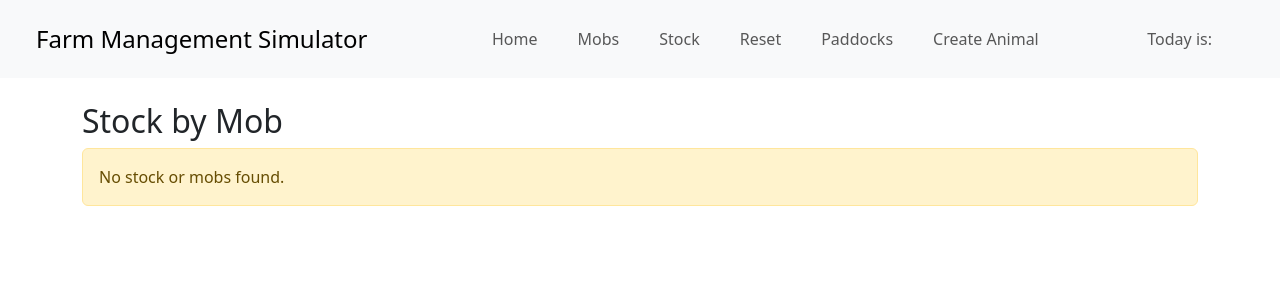
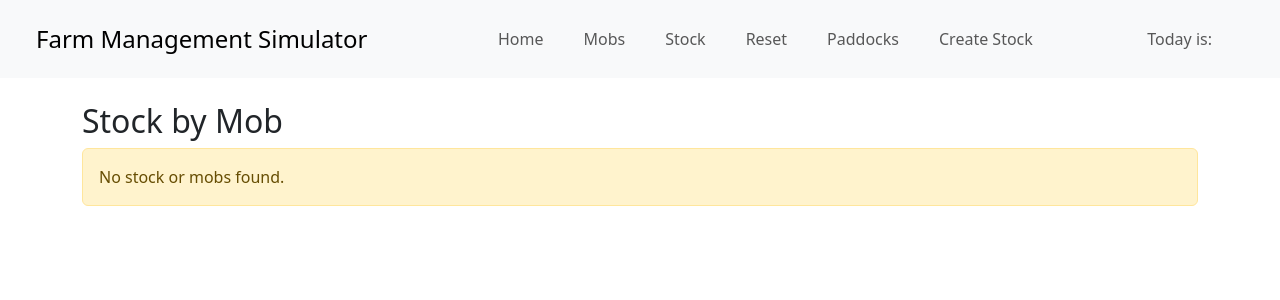
Before and after one commit to splenwilz/fms-simulator, a Flask app: template templates/stock.html in a window 1280 px wide. Shown: the top 300 px of the page. Run offline with Flask 3, Linux system fonts and the light colour scheme; the template is opened without the code that fills it, so the values that code supplies are empty.

Commit message:
fix: removed simulator_state and replaced animal with stock; also removed animal tables.

```diff
--- a/app.py
+++ b/app.py
@@ -69,6 +69,9 @@ def reset():
                 print(f"Error executing query: {qstr}\nError: {e}")
                 # Handle the error (log, flash message, etc.)
 
+    # Reset the session variable for days passed
+    session['num_clicks'] = 0
+
     # Ensure the current date is reset properly
     get_date()
 
@@ -80,10 +83,10 @@ def mobs():
     """List the mob details (including the number of stock)."""
     cursor = getCursor()
     qstr = """
-    SELECT m.id, m.name, p.name AS paddock_name, COUNT(a.id) AS num_stock
+    SELECT m.id, m.name, p.name AS paddock_name, COUNT(s.id) AS num_stock
     FROM mobs m
     INNER JOIN paddocks p ON m.paddock_id = p.id
-    LEFT JOIN animals a ON m.id = a.mob_id  -- Count animals in each mob
+    LEFT JOIN stock s ON m.id = s.mob_id  -- Count stock in each mob
     GROUP BY m.id, m.name, p.name
     ORDER BY m.name;
     """
@@ -91,6 +94,7 @@ def mobs():
     mobs = cursor.fetchall()  # Fetch results as tuples
 
     return render_template("mobs.html", mobs=mobs)
+
 
 @app.route("/create_mob", methods=["GET", "POST"])
 def create_mob():
@@ -135,45 +139,6 @@ def create_mob():
         flash("Mob created successfully!", "success")
         return redirect(url_for("mobs"))
 
-
-# @app.route("/update_mob/<int:mob_id>", methods=["GET", "POST"])
-# def update_mob(mob_id):
-#     """Update an existing mob."""
-#     cursor = getCursor()
-
-#     if request.method == "GET":
-#         # Fetch mob details to pre-fill the form
-#         qstr = "SELECT id, name, paddock_id FROM mobs WHERE id = %s"
-#         cursor.execute(qstr, (mob_id,))
-#         mob = cursor.fetchone()
-
-#         # Fetch all paddocks
-#         qstr = "SELECT id, name FROM paddocks"
-#         cursor.execute(qstr)
-#         paddocks = cursor.fetchall()
-
-#         if mob is None:
-#             flash("Mob not found!", "danger")
-#             return redirect(url_for("mobs"))
-
-#         return render_template("update_mob.html", mob=mob, paddocks=paddocks)
-
-#     if request.method == "POST":
-#         mob_name = request.form.get("mob_name")
-#         paddock_id = request.form.get("paddock_id")
-
-#         # Validate inputs
-#         if not mob_name or not paddock_id:
-#             flash("All fields are required!", "danger")
-#             return redirect(url_for("update_mob", mob_id=mob_id))
-
-#         # Update mob in the database
-#         qstr = "UPDATE mobs SET name = %s, paddock_id = %s WHERE id = %s"
-#         cursor.execute(qstr, (mob_name, paddock_id, mob_id))
-#         db_connection.commit()
-
-#         flash("Mob updated successfully!", "success")
-#         return redirect(url_for("mobs"))
 
 
 @app.route("/update_mob/<int:mob_id>", methods=["GET", "POST"])
@@ -224,16 +189,24 @@ def update_mob(mob_id):
 
 @app.route("/delete_mob/<int:mob_id>", methods=["POST"])
 def delete_mob(mob_id):
-    """Delete a mob from the database."""
+    """Delete a mob and any associated stock entries from the database."""
     cursor = getCursor()
 
-    # Delete the mob from the database
+    # First, delete stock entries associated with the mob
+    qstr = "DELETE FROM stock WHERE mob_id = %s"
+    cursor.execute(qstr, (mob_id,))
+
+    # Then, delete the mob itself
     qstr = "DELETE FROM mobs WHERE id = %s"
     cursor.execute(qstr, (mob_id,))
     db_connection.commit()
 
-    flash("Mob deleted successfully!", "success")
+    # Flash a success message
+    flash("Mob and associated stock entries deleted successfully!", "success")
+
+    # Redirect back to the mobs listing page
     return redirect(url_for("mobs"))
+
 
 @app.route("/paddocks", methods=["GET", "POST"])
 def paddocks():
@@ -243,12 +216,10 @@ def paddocks():
     # Set the simulator's start date as a date object
     start_date = datetime(2024, 10, 29).date()
 
-    # Fetch the number of days passed (clicks) from the database
-    cursor.execute("SELECT days_passed FROM simulator_state LIMIT 1")
-    result = cursor.fetchone()
-    num_clicks = result['days_passed'] if result else 0
+    # Initialize or retrieve the number of days passed (clicks) from the session
+    num_clicks = session.get('num_clicks', 0)
 
-    # Get the current simulated date by adding the number of clicks to the start date
+    # Calculate the current simulated date
     curr_date = start_date + timedelta(days=num_clicks)
 
     if request.method == "POST":
@@ -256,22 +227,16 @@ def paddocks():
         num_clicks += 1
         curr_date = start_date + timedelta(days=num_clicks)
 
-        # Update the session for immediate UI feedback (optional)
+        # Update the session for persistent tracking
         session['num_clicks'] = num_clicks
-
-        # Update the database with the new number of clicks
-        cursor.execute("""
-            UPDATE simulator_state SET days_passed = %s
-            WHERE id = 1
-        """, (num_clicks,))
 
         # Fetch paddocks and their associated mobs and stock
         qstr = """
         SELECT p.id, p.area, p.total_dm, p.dm_per_ha,
-               IFNULL(COUNT(a.id), 0) AS num_stock
+               IFNULL(COUNT(s.id), 0) AS num_stock
         FROM paddocks p
         LEFT JOIN mobs m ON m.paddock_id = p.id
-        LEFT JOIN animals a ON a.mob_id = m.id
+        LEFT JOIN stock s ON s.mob_id = m.id
         GROUP BY p.id
         """
         cursor.execute(qstr)
@@ -279,8 +244,8 @@ def paddocks():
 
         # Update pasture values for each paddock
         for paddock in paddocks:
-            num_stock = paddock['num_stock']  # Number of animals (stock)
-            consumption = num_stock * stock_consumption_rate  # Consumption by animals
+            num_stock = paddock['num_stock']  # Number of stock in the paddock
+            consumption = num_stock * stock_consumption_rate  # Consumption by stock
 
             # Ensure total_dm is not None, initialize it to 0 if it's None
             total_dm = paddock['total_dm'] if paddock['total_dm'] is not None else 0
@@ -288,17 +253,16 @@ def paddocks():
             new_total_dm = total_dm + pasture_growth_rate - consumption  # Update Total DM
 
             # Print calculation details
-            calculation_details = []
-            calculation_details.append({
+            calculation_details = {
                 'paddock_name': paddock['id'],
                 'starting_dm': total_dm,
                 'growth': pasture_growth_rate,
                 'consumption': consumption,
                 'new_total_dm': new_total_dm
-            })
+            }
             print(calculation_details)
 
-            # Update the paddock in the database with the new total_dm and dm_per_ha
+            # Update the paddock in the database with the new total_dm
             cursor.execute("""
                 UPDATE paddocks
                 SET total_dm = %s
@@ -309,11 +273,11 @@ def paddocks():
     qstr = """
     SELECT p.id, p.name AS paddock_name,
            IFNULL(m.name, 'No Mob') AS mob_name,
-           COUNT(a.id) AS num_stock,
+           COUNT(s.id) AS num_stock,
            p.area, p.dm_per_ha, p.total_dm
     FROM paddocks p
     LEFT JOIN mobs m ON m.paddock_id = p.id
-    LEFT JOIN animals a ON a.mob_id = m.id
+    LEFT JOIN stock s ON s.mob_id = m.id
     GROUP BY p.id
     ORDER BY p.name;
     """
@@ -330,32 +294,6 @@ def paddocks():
 
 
 
-# @app.route("/create_paddock", methods=["GET", "POST"])
-# def create_paddock():
-#     """Create a new paddock."""
-#     cursor = getCursor()
-
-#     if request.method == "GET":
-#         return render_template("create_paddock.html")
-
-#     if request.method == "POST":
-#         paddock_name = request.form.get("paddock_name")
-#         area = request.form.get("area")
-#         dm_per_ha = request.form.get("dm_per_ha")
-
-#         # Validate inputs
-#         if not paddock_name or not area or not dm_per_ha:
-#             flash("All fields are required!", "danger")
-#             return redirect(url_for("create_paddock"))
-
-#         # Insert paddock into the database
-#         qstr = "INSERT INTO paddocks (name, area, dm_per_ha, total_dm) VALUES (%s, %s, %s, %s)"
-#         total_dm = float(area) * float(dm_per_ha)
-#         cursor.execute(qstr, (paddock_name, area, dm_per_ha, total_dm))
-#         db_connection.commit()
-
-#         flash("Paddock created successfully!", "success")
-#         return redirect(url_for("paddocks"))
 
 
 
@@ -437,7 +375,7 @@ def delete_paddock(paddock_id):
     """Delete a paddock."""
     cursor = getCursor()
 
-    # Check if the paddock has any associated mobs or animals
+    # Check if the paddock has any associated mobs or stock
     qstr = """
     SELECT COUNT(m.id) AS mob_count
     FROM mobs m
@@ -458,53 +396,57 @@ def delete_paddock(paddock_id):
     flash("Paddock deleted successfully.", "success")
     return redirect(url_for("paddocks"))
 
-
 @app.route("/stock")
 def stock():
-    """List the stock (animals) grouped by mob."""
+    """List the stock entries grouped by mob."""
     cursor = getCursor()
 
     # Fetch stock details
     qstr = """
     SELECT m.id AS mob_id, m.name AS mob_name, p.name AS paddock_name,
-           a.id AS animal_id, a.animal_name, a.dob AS dob, a.weight AS animal_weight
+           s.id AS stock_id, s.dob AS dob, s.weight AS stock_weight
     FROM mobs m
     INNER JOIN paddocks p ON m.paddock_id = p.id
-    LEFT JOIN animals a ON m.id = a.mob_id
+    LEFT JOIN stock s ON m.id = s.mob_id
     ORDER BY m.name;
     """
     cursor.execute(qstr)
     mob_data = cursor.fetchall()
 
+    # Convert curr_date to a date object if it's a datetime
     curr_date = session.get('curr_date', datetime.today())
     if isinstance(curr_date, datetime):
-        curr_date = curr_date.date()  # Convert curr_date to date
+        curr_date = curr_date.date()
 
     mob_stock = {}
     for mob in mob_data:
         mob_id = mob['mob_id']
-        dob = mob['dob']  # Get the date of birth of the animal
-        animal_age = (curr_date - dob).days // 365 if dob else None  # Age in years
+        dob = mob['dob']
+
+        # Ensure dob is a date object before calculating the age
+        if dob and isinstance(dob, datetime):
+            dob = dob.date()
+
+        stock_age = (curr_date - dob).days // 365 if dob else None  # Age in years
 
         if mob_id not in mob_stock:
             mob_stock[mob_id] = {
                 'name': mob['mob_name'],
                 'paddock_name': mob['paddock_name'],
-                'animals': [],
+                'stock_entries': [],
                 'total_weight': 0,  # Initialize total weight
-                'num_stock': 0      # Initialize number of animals (stock)
+                'num_stock': 0      # Initialize number of stocks
             }
 
-        if mob['animal_id']:  # Ensure there's an actual animal record
-            mob_stock[mob_id]['animals'].append({
-                'animal_id': mob['animal_id'],
-                'animal_name': mob['animal_name'],
-                'animal_age': animal_age,
-                'animal_weight': mob['animal_weight']
+        if mob['stock_id']:  # Ensure there's an actual stock record
+            mob_stock[mob_id]['stock_entries'].append({
+                'stock_id': mob['stock_id'],
+                'stock_age': stock_age,
+                'stock_weight': mob['stock_weight']
             })
 
-            # Update total weight and number of animals for this mob
-            mob_stock[mob_id]['total_weight'] += mob['animal_weight']
+            # Update total weight and number of stock entries for this mob
+            mob_stock[mob_id]['total_weight'] += mob['stock_weight']
             mob_stock[mob_id]['num_stock'] += 1
 
     # Calculate the average weight for each mob
@@ -512,33 +454,11 @@ def stock():
         if mob['num_stock'] > 0:
             mob['avg_weight'] = mob['total_weight'] / mob['num_stock']  # Calculate average
         else:
-            mob['avg_weight'] = None  # No animals, so no average weight
+            mob['avg_weight'] = None  # No stock, so no average weight
 
     return render_template("stock.html", mob_stock=mob_stock)
 
-@app.route("/edit_paddock", methods=["GET","POST"])
 
-def edit_paddock():
-    """Edit a paddock details"""
-    if request.method == "POST":
-        paddock_id = request.form.get("paddock_id")
-        name = request.form.get("name")
-        area = request.form.get("area")
-        dm_per_ha = request.form.get("dm_per_ha")
-        total_dm = request.form.get("total_dm")
-
-        cursor = getCursor()
-        qstr = f"UPDATE paddocks SET name='{name}', area={area}, dm_per_ha={dm_per_ha}, total_dm={total_dm} WHERE id={paddock_id};"
-        cursor.execute(qstr)
-        return redirect(url_for('paddocks'))
-
-    else:
-        paddock_id = request.args.get("id")
-        cursor = getCursor()
-        qstr = f"SELECT * FROM paddocks WHERE id={paddock_id};"
-        cursor.execute(qstr)
-        paddock = cursor.fetchone()
-        return render_template("edit_paddock.html", paddock=paddock)
 
 
 @app.route("/add_paddock", methods=["POST"])
@@ -578,10 +498,9 @@ def next_day():
     # Redirect back to the paddocks page
     return redirect(url_for('paddocks'))
 
-
-@app.route("/create_animal", methods=["GET", "POST"])
-def create_animal():
-    """Create a new animal in a mob."""
+@app.route("/create_stock", methods=["GET", "POST"])
+def create_stock():
+    """Create a new stock entry in a mob."""
     cursor = getCursor()
 
     # Handle GET request (display the form)
@@ -589,92 +508,98 @@ def create_animal():
         # Fetch all mobs to display in the dropdown
         cursor.execute("SELECT id, name FROM mobs")
         mobs = cursor.fetchall()
-        return render_template("create_animal.html", mobs=mobs)
+        return render_template("create_stock.html", mobs=mobs)
 
     # Handle POST request (form submission)
     if request.method == "POST":
         # Get form data
-        animal_name = request.form.get("animal_name")
         mob_id = request.form.get("mob_id")
         dob = request.form.get("dob")
         weight = request.form.get("weight")
 
         # Validate inputs
-        if not animal_name or not mob_id or not dob or not weight:
+        if not mob_id or not dob or not weight:
             flash("All fields are required!", "danger")
-            return redirect(url_for("create_animal"))
+            return redirect(url_for("create_stock"))
 
-        # Insert the new animal into the animals table
+        # Insert the new stock entry into the stock table
         qstr = """
-        INSERT INTO animals (animal_name, mob_id, dob, weight)
-        VALUES (%s, %s, %s, %s)
+        INSERT INTO stock (mob_id, dob, weight)
+        VALUES (%s, %s, %s)
         """
-        cursor.execute(qstr, (animal_name, mob_id, dob, weight))
+        cursor.execute(qstr, (mob_id, dob, weight))
 
         # Commit the transaction
         db_connection.commit()
 
         # Redirect to a confirmation or another page
-        flash("Animal created successfully!", "success")
+        flash("Stock entry created successfully!", "success")
         return redirect(url_for("mobs"))
 
 
-@app.route("/update_animal/<int:animal_id>", methods=["GET", "POST"])
-def update_animal(animal_id):
-    """Update an animal's details."""
+
+@app.route("/update_stock/<int:stock_id>", methods=["GET", "POST"])
+def update_stock(stock_id):
+    """Update a stock entry's details, including mob assignment."""
     cursor = getCursor()
 
     if request.method == "GET":
-        # Fetch the animal details to pre-fill the form
-        qstr = "SELECT id, animal_name, dob, weight FROM animals WHERE id = %s"
-        cursor.execute(qstr, (animal_id,))
-        animal = cursor.fetchone()
+        # Fetch the stock entry details to pre-fill the form
+        qstr = "SELECT id, mob_id, dob, weight FROM stock WHERE id = %s"
+        cursor.execute(qstr, (stock_id,))
+        stock = cursor.fetchone()
 
-        if animal is None:
-            flash("Animal not found!", "danger")
+        # Fetch all mobs to display in the dropdown
+        cursor.execute("SELECT id, name FROM mobs")
+        mobs = cursor.fetchall()
+
+        if stock is None:
+            flash("Stock entry not found!", "danger")
             return redirect(url_for("stock"))
 
-        return render_template("update_animal.html", animal=animal)
+        return render_template("update_stock.html", stock=stock, mobs=mobs)
 
     if request.method == "POST":
         # Get form data
-        animal_name = request.form.get("animal_name")
+        mob_id = request.form.get("mob_id")
         dob = request.form.get("dob")
         weight = request.form.get("weight")
 
         # Validate inputs
-        if not animal_name or not dob or not weight:
+        if not mob_id or not dob or not weight:
             flash("All fields are required!", "danger")
-            return redirect(url_for("update_animal", animal_id=animal_id))
+            return redirect(url_for("update_stock", stock_id=stock_id))
 
-        # Update the animal in the database
+        # Update the stock entry in the database
         qstr = """
-        UPDATE animals
-        SET animal_name = %s, dob = %s, weight = %s
+        UPDATE stock
+        SET mob_id = %s, dob = %s, weight = %s
         WHERE id = %s
         """
-        cursor.execute(qstr, (animal_name, dob, weight, animal_id))
+        cursor.execute(qstr, (mob_id, dob, weight, stock_id))
         db_connection.commit()
 
         # Flash success message
-        flash("Animal updated successfully!", "success")
+        flash("Stock entry updated successfully!", "success")
 
         # Redirect to the stock page
         return redirect(url_for("stock"))
 
 
-@app.route("/delete_animal/<int:animal_id>", methods=["POST"])
-def delete_animal(animal_id):
-    """Delete an animal from the database."""
+
+
+@app.route("/delete_stock/<int:stock_id>", methods=["POST"])
+def delete_stock(stock_id):
+    """Delete a stock entry from the database."""
     cursor = getCursor()
 
-    # Delete the animal from the database
-    qstr = "DELETE FROM animals WHERE id = %s"
-    cursor.execute(qstr, (animal_id,))
+    # Delete the stock entry from the database
+    qstr = "DELETE FROM stock WHERE id = %s"
+    cursor.execute(qstr, (stock_id,))
     db_connection.commit()
 
     # Flash a success message
-    flash("Animal deleted successfully!", "success")
+    flash("Stock entry deleted successfully!", "success")
 
     # Redirect back to the stock listing page
     return redirect(url_for("stock"))
--- a/fms-reset.sql
+++ b/fms-reset.sql
@@ -1,11 +1,5 @@
 -- Update the curr_date table
 UPDATE curr_date SET curr_date = "2024-10-29" WHERE curr_date > 0;
-
--- Reset the simulator_state table to set days_passed (clicks) to 0
-UPDATE simulator_state SET days_passed = 0 WHERE id = 1;
-
--- Delete from the animals table first to avoid foreign key constraint issues
-DELETE FROM animals WHERE id >= 0;
 
 -- Delete from the stock table
 DELETE FROM stock WHERE id >= 0;
--- a/templates/base.html
+++ b/templates/base.html
@@ -90,7 +90,7 @@
               <a class="nav-link" href="{{ url_for('paddocks') }}">Paddocks</a>
             </li>
             <li class="nav-item">
-              <a class="nav-link" href="{{ url_for('create_animal') }}">Create Animal</a>
+              <a class="nav-link" href="{{ url_for('create_stock') }}">Create Stock</a>
             </li>
           </ul>
 
--- a/templates/stock.html
+++ b/templates/stock.html
@@ -5,7 +5,7 @@
 {% block content %}
 <h2>Stock by Mob</h2>
 
-<!-- Check if mobs and animals exist -->
+<!-- Check if mobs and stock exist -->
 {% if mob_stock %}
     {% for mob_id, mob in mob_stock.items() %}
         <div class="mb-4">
@@ -19,30 +19,28 @@
                 {% endif %}
             </p>
 
-            {% if mob.animals %}
+            {% if mob.stock_entries %}
                 <table class="table table-striped table-hover table-bordered">
                     <thead>
                         <tr>
-                            <th>Animal ID</th>
-                            <th>Animal Name</th>
+                            <th>Stock ID</th>
                             <th>Age (Years)</th>
                             <th>Weight (Kg)</th>
                             <th>Actions</th>
                         </tr>
                     </thead>
                     <tbody>
-                        {% for animal in mob.animals %}
+                        {% for entry in mob.stock_entries %}
                             <tr>
-                                <td>{{ animal.animal_id }}</td>
-                                <td>{{ animal.animal_name }}</td>
-                                <td>{{ animal.animal_age }}</td>
-                                <td>{{ animal.animal_weight }}</td>
+                                <td>{{ entry.stock_id }}</td>
+                                <td>{{ entry.stock_age }}</td>
+                                <td>{{ entry.stock_weight }}</td>
                                 <td>
                                     <!-- Update button -->
-                                    <a href="{{ url_for('update_animal', animal_id=animal.animal_id) }}" class="btn btn-outline-secondary btn-sm " style="margin-right: 10px;">Update</a>
+                                    <a href="{{ url_for('update_stock', stock_id=entry.stock_id) }}" class="btn btn-outline-secondary btn-sm" style="margin-right: 10px;">Update</a>
                                     <!-- Delete button -->
-                                    <form action="{{ url_for('delete_animal', animal_id=animal.animal_id) }}" method="POST" style="display:inline;">
-                                        <button type="submit" class="btn btn-outline-danger btn-sm" onclick="return confirm('Are you sure you want to delete this animal?');">Delete</button>
+                                    <form action="{{ url_for('delete_stock', stock_id=entry.stock_id) }}" method="POST" style="display:inline;">
+                                        <button type="submit" class="btn btn-outline-danger btn-sm" onclick="return confirm('Are you sure you want to delete this stock entry?');">Delete</button>
                                     </form>
                                 </td>
                             </tr>
@@ -51,7 +49,7 @@
                 </table>
             {% else %}
                 <div class="alert alert-warning">
-                    No animals in this mob.
+                    No stock in this mob.
                 </div>
             {% endif %}
         </div>
```
Also changed, not shown: fms-local.sql (+0 -10 lines), templates/create_stock.html (renamed from templates/create_animal.html, +4 -12 lines), templates/update_stock.html (renamed from templates/update_animal.html, +14 -9 lines), 1 other file.
